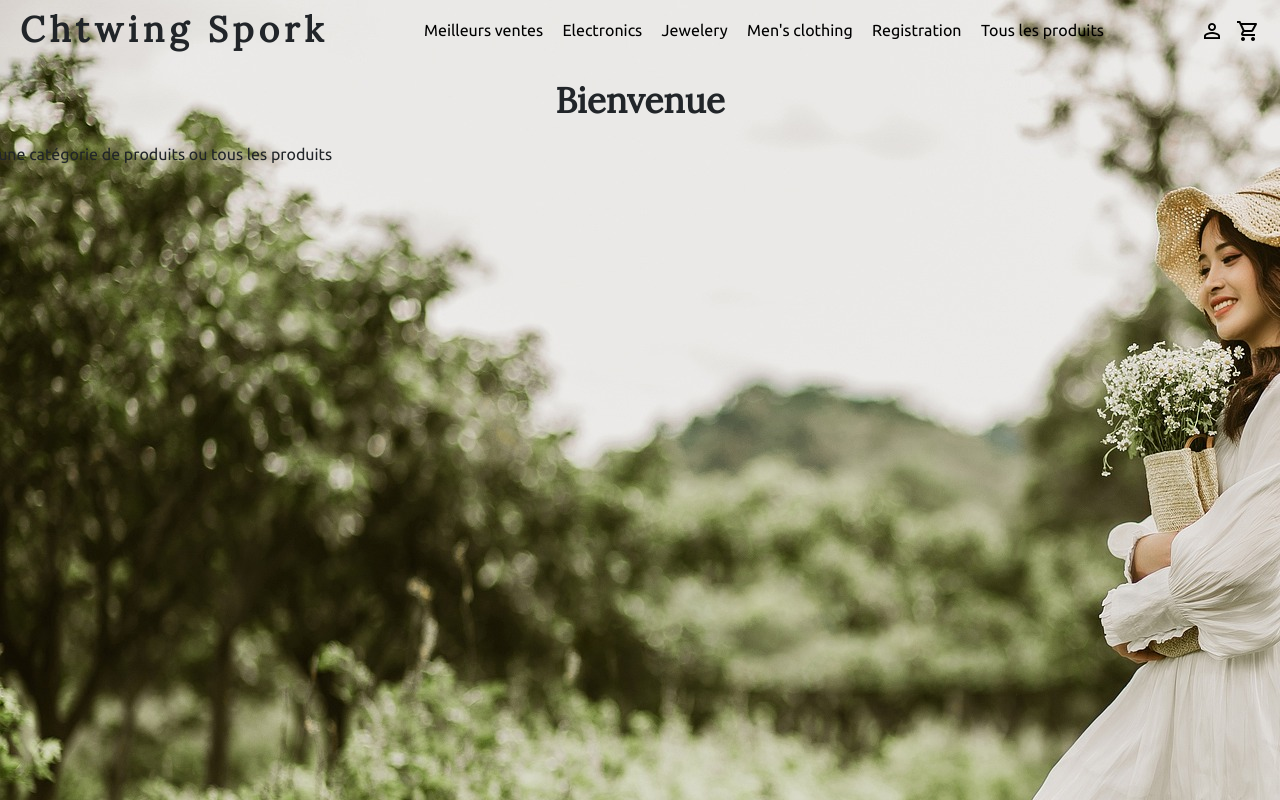
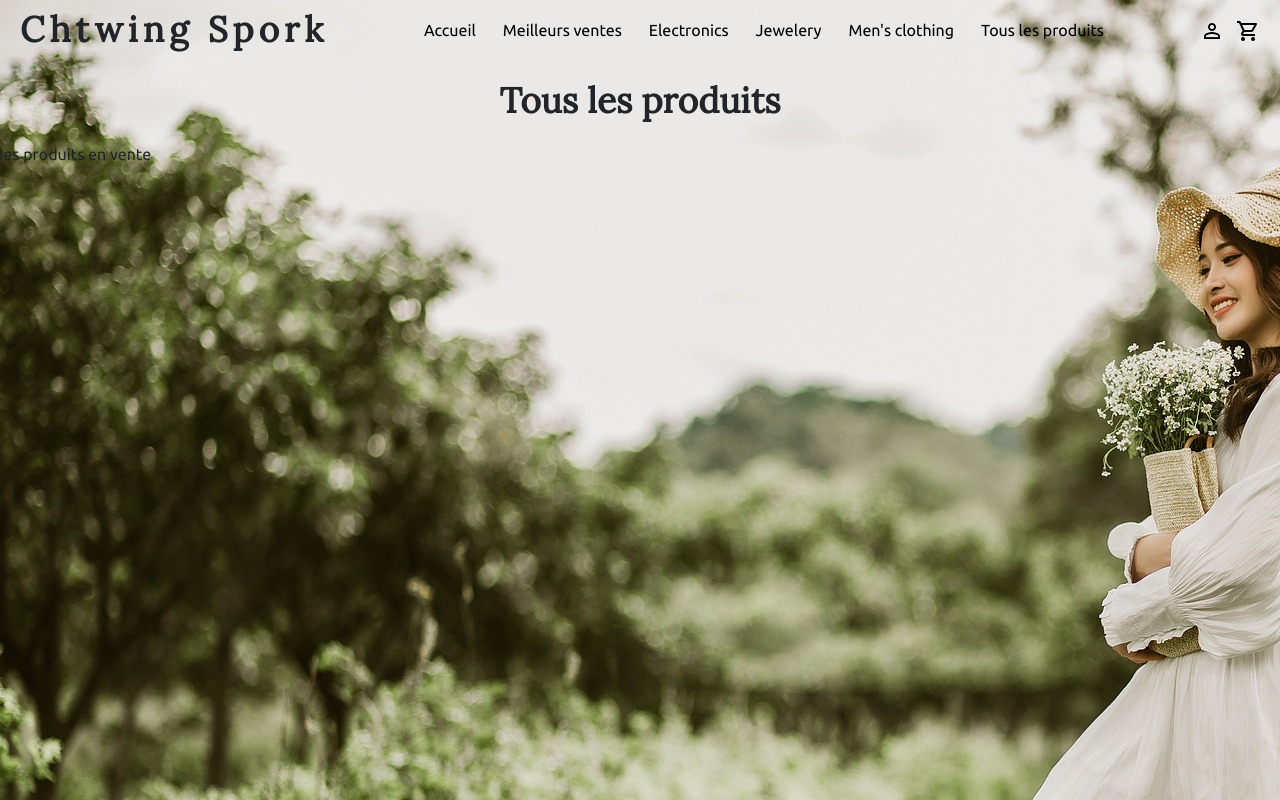
Before and after one commit to gillout/chtwing-spork, an Angular app: page /products in a window 1280 px wide. Before the commit this address led to /home. Shown: the top 800 px of the page. Built offline with nearby package versions, Linux system fonts and the light colour scheme.

Commit message:
Création du module products et : - Création du model Product - Création du module Category - Création de la page products - Ajout de la route /products

```diff
--- a/src/app/app-routing.module.ts
+++ b/src/app/app-routing.module.ts
@@ -4,6 +4,7 @@ import {RouterModule, Routes} from '@angular/router';
 const routes: Routes = [
   {path: '', redirectTo: '/home', pathMatch: 'full'},
   {path: 'home', loadChildren: () => import('./home/home.module').then(module => module.HomeModule)},
+  {path: 'products', loadChildren: () => import('./products/products.module').then(module => module.ProductsModule)},
   {path: '**', redirectTo: '/home'}
 ];
 
--- a/src/app/app.module.ts
+++ b/src/app/app.module.ts
@@ -7,6 +7,7 @@ import {SharedModule} from "./shared/shared.module";
 import {CoreModule} from "./core/core.module";
 import {HomeModule} from "./home/home.module";
 import {PartialsModule} from "./partials/partials.module";
+import {ProductsModule} from "./products/products.module";
 
 @NgModule({
   declarations: [
@@ -18,7 +19,8 @@ import {PartialsModule} from "./partials/partials.module";
     CoreModule,
     SharedModule,
     PartialsModule,
-    HomeModule
+    HomeModule,
+    ProductsModule
   ],
   providers: [],
   bootstrap: [AppComponent]
--- a/src/app/partials/header/header.component.html
+++ b/src/app/partials/header/header.component.html
@@ -1,14 +1,16 @@
 <header>
   <h1>{{ title }}</h1>
 
+  <nav>
     <ul>
+      <li><a routerLinkActive="active" [routerLink]="['/home']">Accueil</a></li>
       <li><a href="">Meilleurs ventes</a></li>
       <li><a href="">Electronics</a></li>
       <li><a href="">Jewelery</a></li>
       <li><a href="">Men's clothing</a></li>
-    <li><a href="">Registration</a></li>
-    <li><a href="">Tous les produits</a></li>
+      <li><a routerLinkActive="active" [routerLink]="['/products']">Tous les produits</a></li>
     </ul>
+  </nav>
 
   <div>
     <a href=""><img src="../../../assets/perm_identity.png" alt=""></a>
--- a/src/app/partials/header/header.component.ts
+++ b/src/app/partials/header/header.component.ts
@@ -1,4 +1,5 @@
 import { Component } from '@angular/core';
+import {Router} from "@angular/router";
 
 @Component({
   selector: 'app-header',
@@ -7,4 +8,9 @@ import { Component } from '@angular/core';
 })
 export class HeaderComponent {
   title = 'Chtwing Spork';
+
+  constructor(
+    private router: Router
+  ) {}
+
 }
--- a/src/app/partials/partials.module.ts
+++ b/src/app/partials/partials.module.ts
@@ -1,6 +1,7 @@
 import {NgModule} from '@angular/core';
 import {CommonModule} from '@angular/common';
 import {HeaderComponent} from './header/header.component';
+import {RouterLink, RouterLinkActive} from "@angular/router";
 
 
 @NgModule({
@@ -11,7 +12,9 @@ import {HeaderComponent} from './header/header.component';
     HeaderComponent
   ],
   imports: [
-    CommonModule
+    CommonModule,
+    RouterLink,
+    RouterLinkActive
   ]
 })
 export class PartialsModule {
--- /dev/null
+++ b/src/app/products/models/category.ts
@@ -0,0 +1,3 @@
+export interface Category {
+  name: string;
+}
--- /dev/null
+++ b/src/app/products/pages/products-page/products-page.component.html
@@ -0,0 +1,7 @@
+<section>
+
+  <h1>{{ title }}</h1>
+
+  <p>Affichage des produits en vente</p>
+
+</section>
--- /dev/null
+++ b/src/app/products/pages/products-page/products-page.component.scss
@@ -0,0 +1,15 @@
+section {
+  display: flex;
+  flex-direction: column;
+  justify-content: center;
+  align-items: start;
+  width: 1480px;
+}
+
+h1 {
+  margin: 20px auto 20px;
+}
+
+p {
+  padding: 0 20px;
+}
--- /dev/null
+++ b/src/app/products/pages/products-page/products-page.component.ts
@@ -0,0 +1,11 @@
+import { Component } from '@angular/core';
+
+@Component({
+  selector: 'app-products-page',
+  templateUrl: './products-page.component.html',
+  styleUrls: ['./products-page.component.scss']
+})
+export class ProductsPageComponent {
+
+  title = 'Tous les produits';
+}
```
Also changed, not shown: src/app/products/models/product.ts (added, +10 -0 lines), src/app/products/products-routing.module.ts (added, +15 -0 lines), src/app/products/products.module.ts (added, +18 -0 lines). Lines whose indentation alone changed are shown as unchanged.
